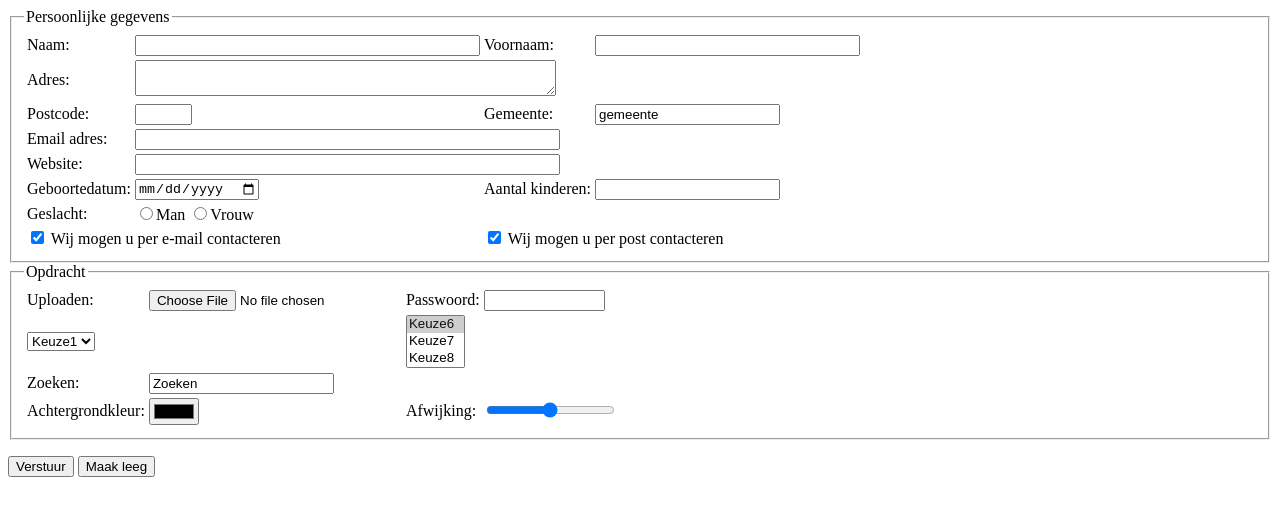
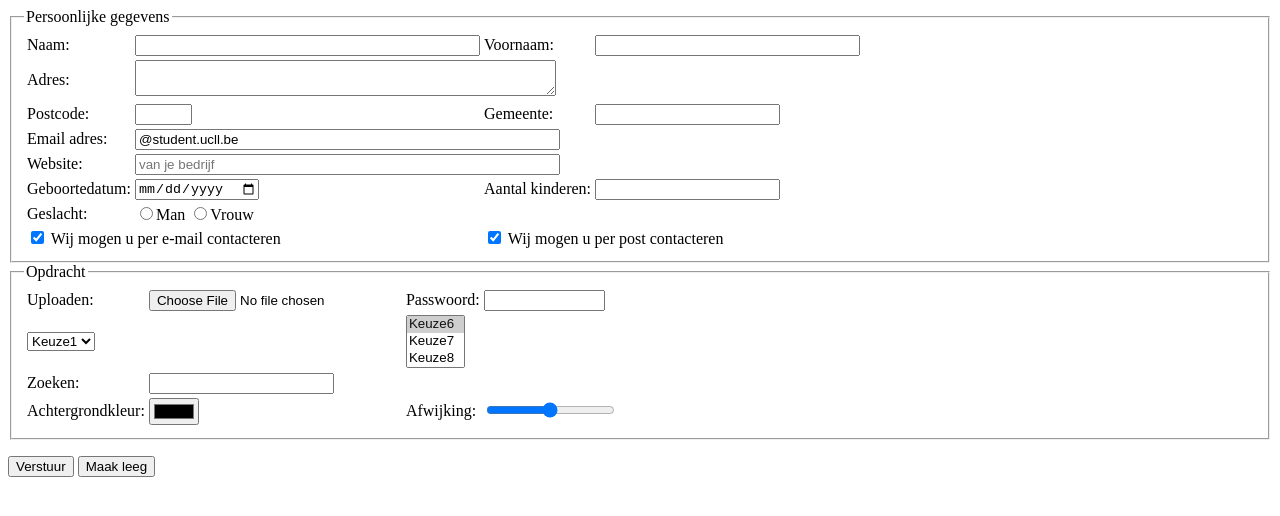
Before and after one commit to UC-LeuvenLimburg/Webdevelopment-23-24, a plain HTML site: page WebBasis/LES4/OefeningBasisles4.html in a window 1280 px wide. Drawn offline with Linux system fonts and the light colour scheme.

Commit message:
Placeholder toegevoegd aan les 4 + format document

```diff
--- a/WebBasis/LES4/OefeningBasisles4.html
+++ b/WebBasis/LES4/OefeningBasisles4.html
@@ -34,24 +34,25 @@
 					<td><input type="text" maxlength="4" name="postcode" id="postcode" size="4"></td>
 
 					<td><label for="city">Gemeente: </label></td>
-					<td><input type="text" name="city" id="city" value="gemeente"></td>
+					<td><input type="text" name="city" id="city"></td>
 				</tr>
 
 				<tr>
 					<td><label for="email">Email adres: </label></td>
-					<td colspan="3"><input type="email" name="email" id="email" size="50" required="required"></td>
+					<td colspan="3"><input type="email" name="email" value="@student.ucll.be" id="email" size="50"
+							required="required"></td>
 				</tr>
 
 				<tr>
 					<td><label for="url">Website: </label></td>
-					<td colspan="3"><input type="url" name="url" id="url" size="50"></td>
+					<td colspan="3"><input type="url" name="url" id="url" size="50" placeholder="van je bedrijf"></td>
 				</tr>
 
 				<tr>
 					<td><label for="gebdat">Geboortedatum: </label></td>
-					<td><input type="date" name="gebdat" id="gebdat"></td>
+					<td><input type="date" name="gebdat" id="gebdat" required="required"></td>
 					<td><label for="kids">Aantal kinderen: </label></td>
-					<td><input type="number" name="kids" id="kids" required="required"></td>
+					<td><input type="number" name="kids" id="kids"></td>
 				</tr>
 
 				<tr>
@@ -112,7 +113,7 @@
 
 				<tr>
 					<td><label for="search">Zoeken:</label></td>
-					<td colspan="3"><input type="search" name="search" value="Zoeken" id="search"></td>
+					<td colspan="3"><input type="search" name="search" id="search"></td>
 				</tr>
 
 				<tr>
```
Also changed, not shown: WebBasis/LES3/OefeningBasisles3b.html (+6 -4 lines), index.html (+1 -1 lines).
